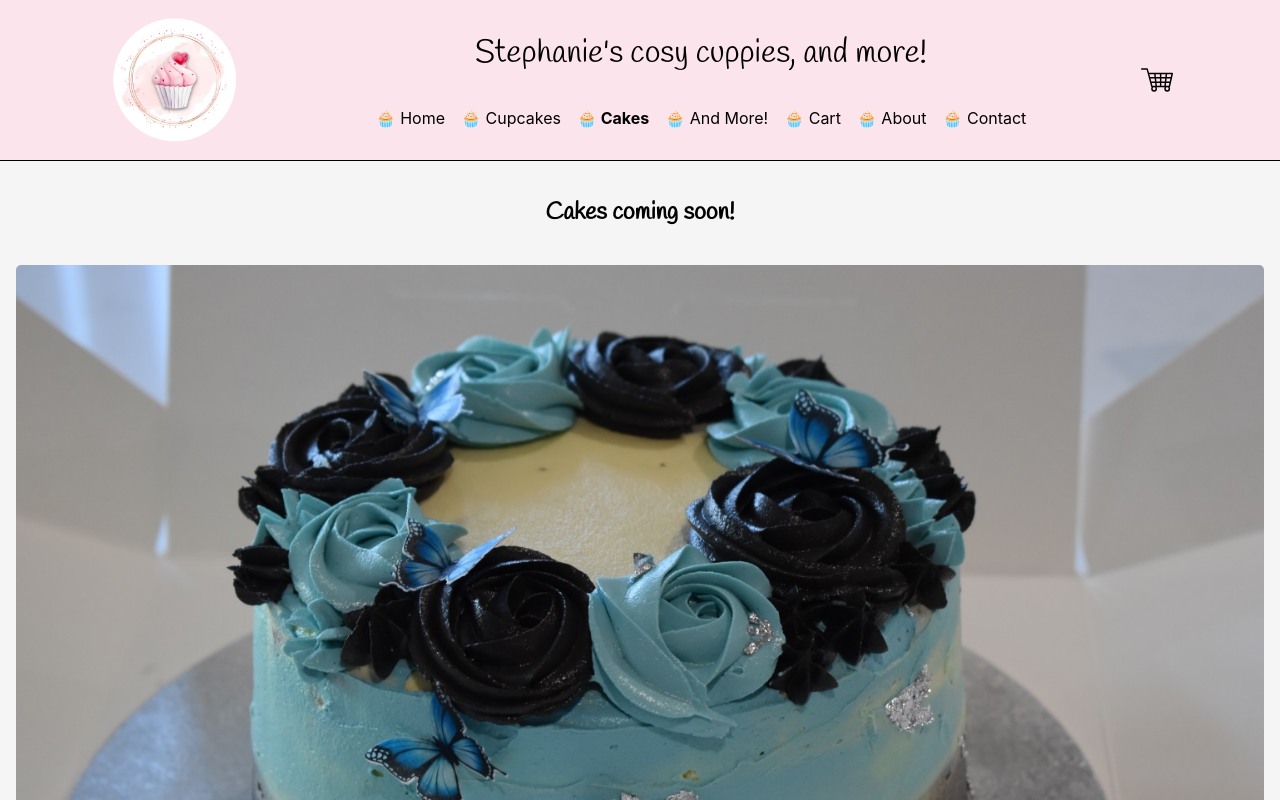
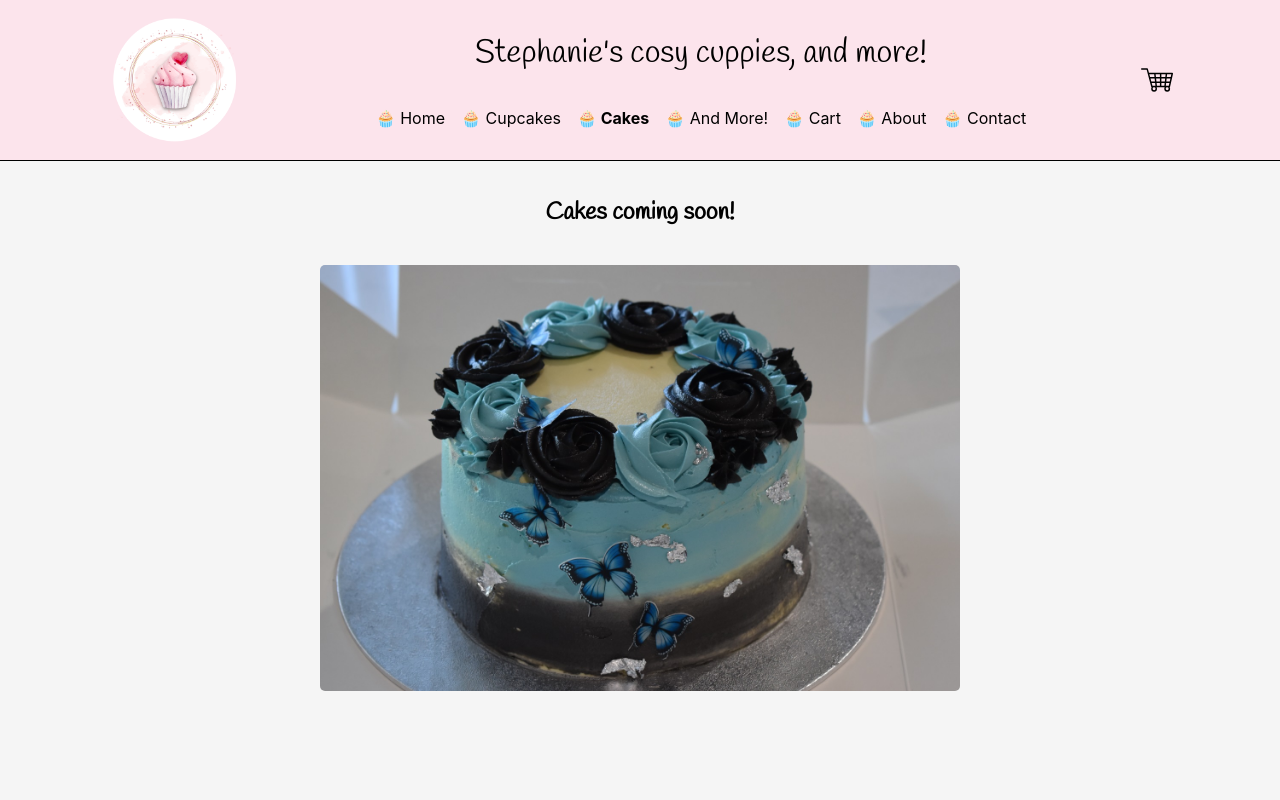
Before and after one commit to bpkneale/cosycuppies, a React (Create React App) app: page /cakes in a window 1280 px wide. Built offline with nearby package versions, Linux system fonts and the light colour scheme.

Commit message:
Styling. Added baby shower cuppies

```diff
--- a/src/data/cupcakes.tsx
+++ b/src/data/cupcakes.tsx
@@ -5,6 +5,7 @@ enum CupcakeLinks {
     Custom = "custom",
     EnchantedForest = "enchanted-forest",
     BabyBlue = "baby-blue",
+    BabyShower = "baby-shower",
     Mouse = "mouse",
     Nude = "nude",
     Lavender = "lavender",
@@ -74,6 +75,20 @@ export const CupcakePreviews: CupcakePreview[] = [
             "/assets/cupcakes/forest/1.jpg",
             "/assets/cupcakes/forest/2.jpg",
             "/assets/cupcakes/forest/3.jpg"
+        ]
+    },
+    {
+        title: "Baby Shower",
+        imageSrc: "/assets/cupcakes/baby-shower/1.jpg",
+        link: CupcakeLinks.BabyShower,
+        basePrice: ComplexSwirlPrice.plus(1.4),
+        description: "Gorgeous colours and swirls to celebrate a baby shower. Includes `Oh Baby` toppers.",
+        carousel: [
+            "/assets/cupcakes/baby-shower/1.jpg",
+            "/assets/cupcakes/baby-shower/2.jpg",
+            "/assets/cupcakes/baby-shower/3.jpg",
+            "/assets/cupcakes/baby-shower/4.jpg",
+            "/assets/cupcakes/baby-shower/5.jpg"
         ]
     },
     {
--- a/src/pages/common.css
+++ b/src/pages/common.css
@@ -1,6 +1,16 @@
 @media screen and (min-width: 1024px) {
     div.text-page {
         margin-left: 2em;
+    }
+
+    div.coming-soon img {
+        max-width: 50vw;
+    }
+}
+
+@media screen and (max-width: 1024px) {
+    div.coming-soon img {
+        max-width: 100%;
     }
 }
 
@@ -15,7 +25,6 @@ div.coming-soon {
 
 div.coming-soon img {
     margin-top: 1em;
-    max-width: 100%;
     border-radius: 5px;
 }
 
```
